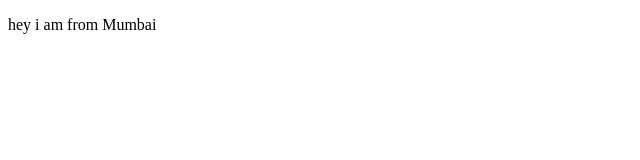
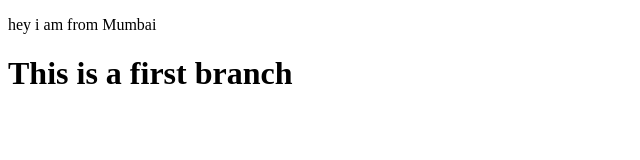
Before and after one commit to prathmesh1210/localRepo, a plain HTML site: page index.html in a window 1280 px wide. Shown: the whole page, without its empty margins (0-640 px from the left). Drawn offline with Linux system fonts and the light colour scheme.

Commit message:
Add a new feature

```diff
--- a/index.html
+++ b/index.html
@@ -7,5 +7,6 @@
 </head>
 <body>
     <p> hey i am from Mumbai</p>
+    <h1> This is a first branch </h1>
 </body>
 </html>
```
